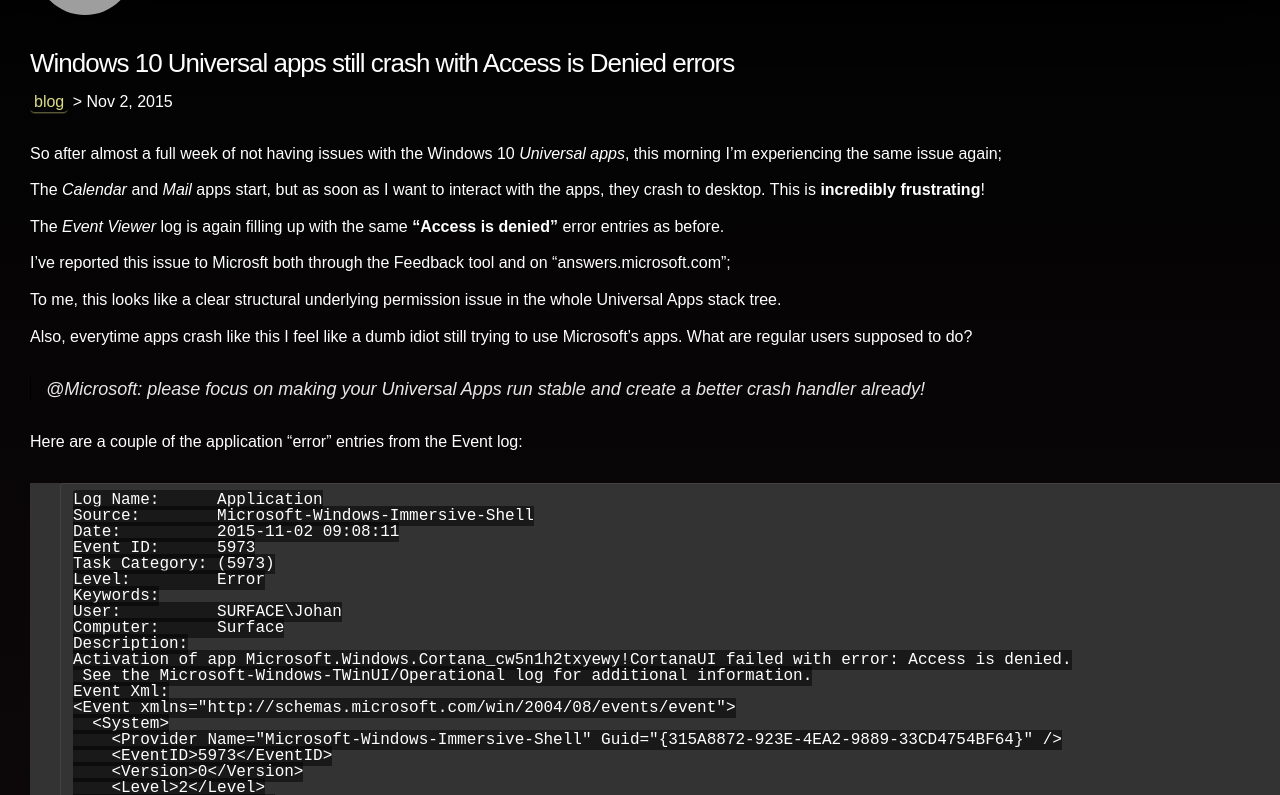
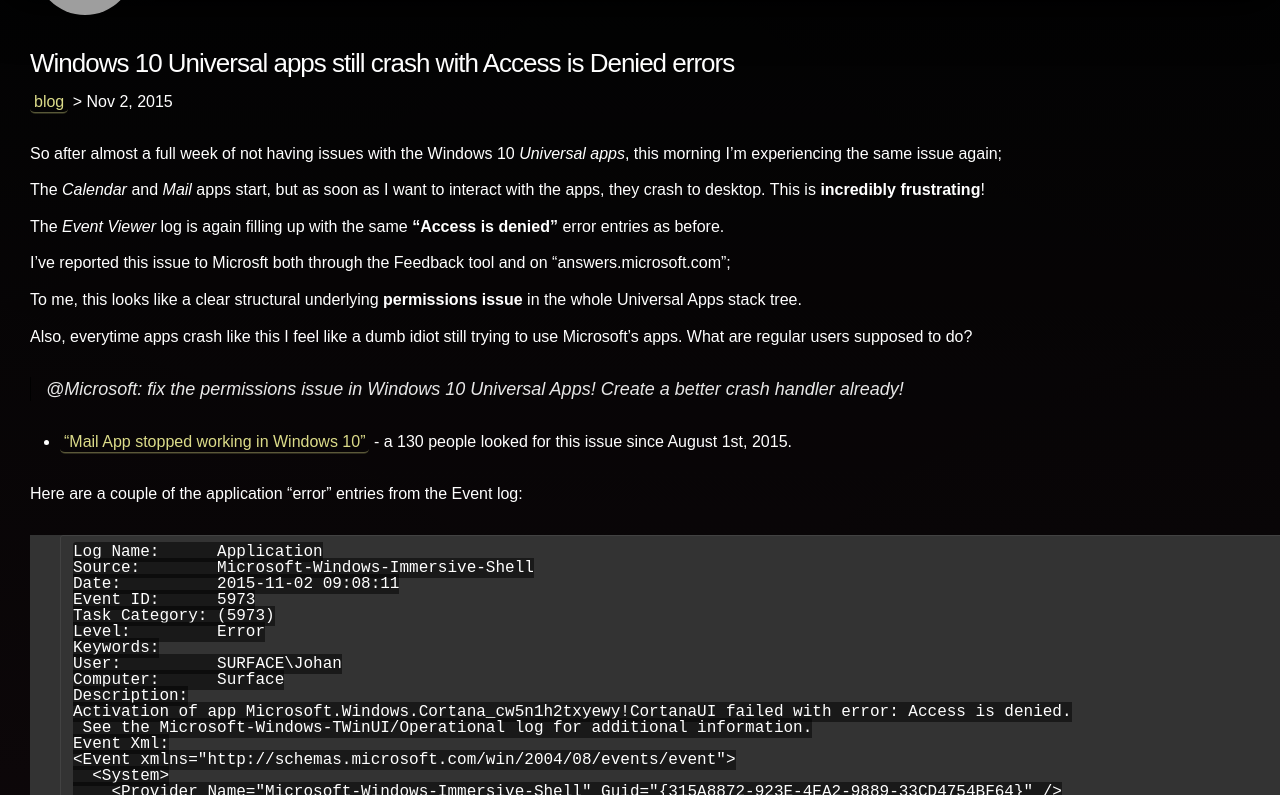
Before and after one commit to johanbove/johanbove.github.io, a Jekyll site: the page built from _posts/2015-11-02-windows10universalappscrashingconstantly.md, in a window 1280 px wide and 900 px high, cut to the strip 105-900 px from the top of the window. Built offline with Jekyll 4.4.1, drawn with Linux system fonts in a browser that asks for light colours; comment, search, counter and statistics services are not loaded; grey boxes are pictures that could not be loaded.

Commit message:
Update post

```diff
--- a/_posts/2015-11-02-windows10universalappscrashingconstantly.md
+++ b/_posts/2015-11-02-windows10universalappscrashingconstantly.md
@@ -12,12 +12,13 @@
 
 I've reported this issue to Microsft both through the Feedback tool and on "answers.microsoft.com";
 
-To me, this looks like a clear structural underlying permission issue in the whole Universal Apps stack tree.
+To me, this looks like a clear structural underlying **permissions issue** in the whole Universal Apps stack tree.
 
 Also, everytime apps crash like this I feel like a dumb idiot still trying to use Microsoft's apps. What are regular users supposed to do?
 
-> @Microsoft: please focus on making your Universal Apps run stable and create a better crash handler already!
+> @Microsoft: fix the permissions issue in Windows 10 Universal Apps! Create a better crash handler already!
 
+- ["Mail App stopped working in Windows 10"](http://answers.microsoft.com/en-us/windows/forum/apps_windows_10-outlook_mail/mail-app-stopped-working-in-windows-10/19dfee06-5577-43c6-a1f9-3799fdc7d72c) - a 130 people looked for this issue since August 1st, 2015.
 
 Here are a couple of the application "error" entries from the Event log:
 
```
